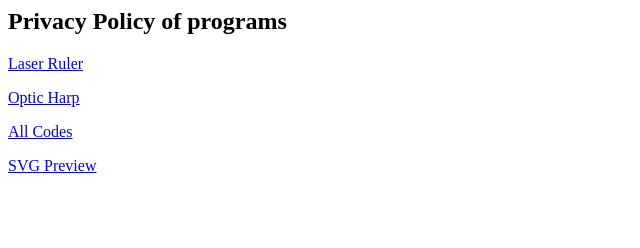
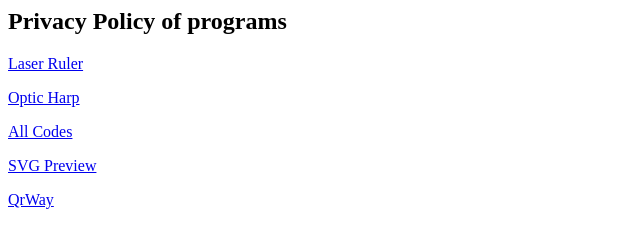
Before and after one commit to AllBus/ProjectTerms, a plain HTML site: page index.html in a window 1280 px wide. Shown: the full height of the page, 0-640 px from the left. Drawn offline with Linux system fonts and the light colour scheme.

Commit message:
qrway readme

```diff
--- a/index.html
+++ b/index.html
@@ -11,6 +11,6 @@
 		<p><a href="./privacy/opticHarp.html">Optic Harp</a></p>
 		<p><a href="./privacy/codes.html">All Codes</a></p>
 		<p><a href="./privacy/svgPreview.html">SVG Preview</a></p>
-
+		<p><a href="./privacy/qrway.html">QrWay</a></p>
 	</body>
 </html>
```
Also changed, not shown: 1 other file.
